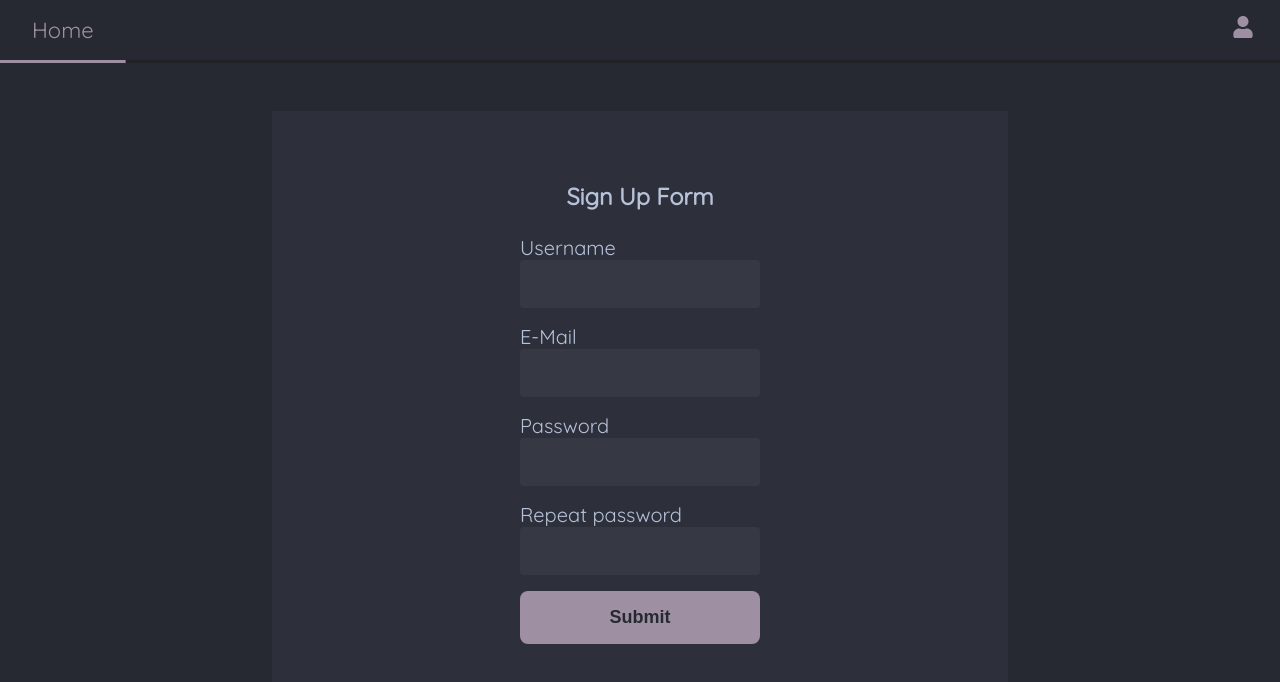
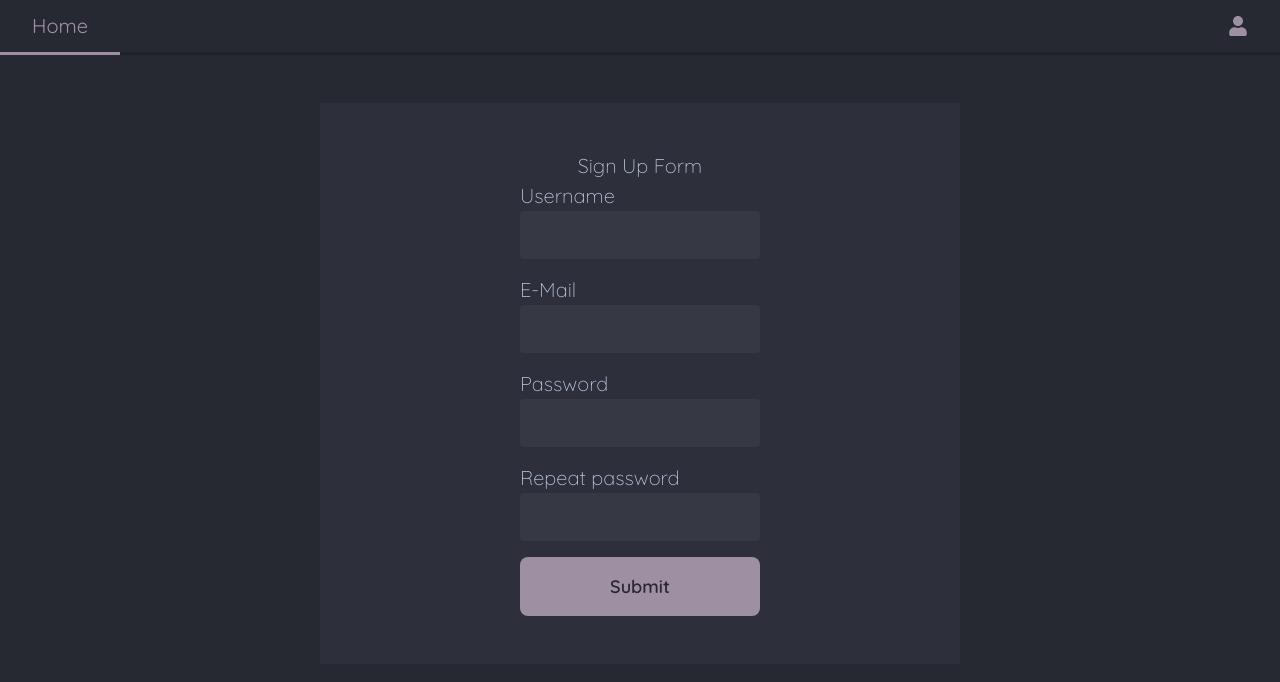
Before and after one commit to zinchenkomig/base-users-frontend, a React (Create React App) app: page /signup in a window 1280 px wide. Shown: the top 682 px of the page. Built offline with nearby package versions, Linux system fonts and the light colour scheme.

Commit message:
tailwind styles and enhancements

```diff
--- a/package.json
+++ b/package.json
@@ -45,5 +45,8 @@
       "last 1 firefox version",
       "last 1 safari version"
     ]
+  },
+  "devDependencies": {
+    "tailwindcss": "^3.4.7"
   }
 }
--- a/src/App.js
+++ b/src/App.js
@@ -1,4 +1,4 @@
-import {createBrowserRouter, NavLink, Outlet, RouterProvider, useNavigate} from "react-router-dom";
+import { createBrowserRouter, NavLink, Outlet, RouterProvider, useNavigate } from "react-router-dom";
 import ErrorPage from "./pages/ErrorPage";
 import Login from "./pages/Login";
 import SignUp from "./pages/SignUp";
@@ -7,7 +7,7 @@ import "./assets/style.css"
 import Profile from "./pages/Profile";
 import RequireSuperuser from "./components/RequireSuperuser";
 import UserManagement from "./pages/UsersManagement";
-import {useContext} from "react";
+import { useContext } from "react";
 import AuthContext from "./context/auth";
 import ProfileDropDown from "./components/ProfileDropDown";
 import Verification from "./pages/Verification";
@@ -22,79 +22,79 @@ import globalRouter from "./hooks/globalRouter";
 const router = createBrowserRouter([
   {
     path: "/",
-        element: <Root/>,
-        errorElement: <ErrorPage/>,
+    element: <Root />,
+    errorElement: <ErrorPage />,
     children: [
       {
-                element: <RequireAuth/>,
+        element: <RequireAuth />,
         children: [
           {
             path: "profile",
-                        element: <Profile/>,
+            element: <Profile />,
           },
         ]
       },
       {
-                element: <RequireSuperuser/>,
+        element: <RequireSuperuser />,
         children: [
           {
             path: "manage/users",
-                        element: <UserManagement/>,
+            element: <UserManagement />,
           }
         ]
       },
       {
         path: "",
-              element: <Home/>
+        element: <Home />
       },
       {
         path: "login",
-                element: <Login/>
+        element: <Login />
       },
       {
         path: "signup",
-                element: <SignUp/>
+        element: <SignUp />
       },
       {
         path: "forgot_password",
-                element: <ForgotPassword/>
+        element: <ForgotPassword />
       },
       {
         path: "verification_sent",
-                element: <VerificationEmailSent/>
+        element: <VerificationEmailSent />
       },
       {
         path: "signup_success",
-                element: <SignupSuccess/>
+        element: <SignupSuccess />
       },
       {
         path: "recover_password/:token",
-                element: <RecoverPassword/>,
-                loader:  async ({ params }) => {
-                    return {"token": params.token};
+        element: <RecoverPassword />,
+        loader: async ({ params }) => {
+          return { "token": params.token };
         }
       },
       {
         path: "verify/:user_guid",
-                element: <Verification/>,
-                loader:  async ({ params }) => {
-                    return {"user_guid": params.user_guid};
+        element: <Verification />,
+        loader: async ({ params }) => {
+          return { "user_guid": params.user_guid };
         }
       }
     ]
   },
 ])
 
-export default function App(){
+export default function App() {
 
   return (
-            <RouterProvider router={router}/>
+    <RouterProvider router={router} />
   )
 }
 
-function NavBar({to, children}){
+function NavBar({ to, children }) {
   return (
-        <NavLink to={to} className={({ isActive}) => isActive ? `link link--elara link--elara-active` : `link link--elara`}>
+    <NavLink to={to} className={({ isActive }) => (isActive ? `link--elara-active` : "") + ` link link--elara`}>
       {children}
     </NavLink>
   )
@@ -118,13 +118,13 @@ function Root() {
           : <></>
         }
 
-          <div className="right-align">
-                      <ProfileDropDown/>
+        <div className="absolute top-0 right-0 h-full">
+          <ProfileDropDown />
         </div>
 
       </nav>
       <div className="main-content">
-              <Outlet/>
+        <Outlet />
       </div>
     </div>
   );
--- a/src/assets/style.css
+++ b/src/assets/style.css
@@ -1,4 +1,7 @@
-@import url('https://fonts.googleapis.com/css2?family=Quicksand&display=swap');
+@import url('https://fonts.googleapis.com/css2?family=Quicksand:wght@300..700&display=swap');
+@tailwind base;
+@tailwind components;
+@tailwind utilities;
 :root {
   --white-text: #b6c2d9;
   --grey-text: #8891a2;
@@ -41,6 +44,7 @@ body {
   color: var(--white-text);
   font-size: 20px;
   font-family: 'Quicksand', sans-serif;
+  font-weight: 300;
   margin: 0;
 }
 form {
@@ -86,8 +90,10 @@ button:active {
 }
 .link {
   padding: 1rem 2rem;
+  font-size: 1.25rem;
+  line-height: 1.25rem;
+  font-weight: 400;
   cursor: pointer;
-  font-size: 18px;
   position: relative;
   white-space: nowrap;
   color: var(--primary);
@@ -107,9 +113,6 @@ button:active {
 .link::before {
   content: '';
   /* show by default */
-}
-.link--elara {
-  font-size: 1.375rem;
 }
 .link--elara::before {
   transform-origin: 50% 100%;
@@ -297,14 +300,6 @@ hr {
   top: 0;
   border-bottom: solid var(--dark-bg) 2px;
   text-align: center;
-}
-.profile-dropdown-body {
-  padding: 20px;
-}
-.profile-icon {
-  position: relative;
-  right: 0;
-  width: 1rem;
 }
 .disabled {
   pointer-events: none;
@@ -586,19 +581,6 @@ button.no-bg-button:disabled:hover {
   white-space: pre-line;
   border-radius: 10px;
 }
-.tweet-input {
-  height: 5rem;
-  width: 100%;
-  box-sizing: border-box;
-  background-color: var(--input);
-  border-radius: 4px;
-  border: none;
-  line-height: 1.2rem;
-  font-size: 16px;
-  padding: 1.2rem;
-  resize: none;
-  color: var(--link);
-}
 .tweet-input:focus {
   /*background-color: #9E90A2;*/
   outline: var(--input-focused) solid;
@@ -622,10 +604,3 @@ button.no-bg-button:disabled:hover {
 input[type="file"] {
   display: none;
 }
-.file-upload {
-  border: var(--grey-text) solid 1px;
-  border-radius: 3px;
-  display: inline-block;
-  padding: 0.5rem;
-  cursor: pointer;
-}
--- a/src/assets/style.less
+++ b/src/assets/style.less
@@ -1,6 +1,9 @@
-@import (css) url('https://fonts.googleapis.com/css2?family=Quicksand&display=swap');
+@tailwind base;
+@tailwind components;
+@tailwind utilities;
+@import (css) url('https://fonts.googleapis.com/css2?family=Quicksand:wght@300..700&display=swap');
 
-:root{
+:root {
   --white-text: #b6c2d9;
   --grey-text: #8891a2;
   --dark-shadow: #202226;
@@ -21,42 +24,43 @@
   --alt: #A29590;
 }
 
-.success{
+.success {
   color: var(--success);
 }
 
-.fail{
+.fail {
   color: var(--fail);
 }
 
-a:visited{
+a:visited {
   color: var(--primary);
 }
 
-a{
+a {
   color: var(--link);
 }
 
-nav{
+nav {
   display: flex;
   width: 100%;
   border-bottom: var(--dark-shadow) solid 3px;
 }
 
-body{
+body {
   background-color: var(--dark-bg);
   color: var(--white-text);
   font-size: 20px;
   font-family: 'Quicksand', sans-serif;
+  font-weight: 300;
   margin: 0;
 }
 
-form{
+form {
   display: flex;
   flex-direction: column;
 }
 
-input{
+input {
   box-sizing: border-box;
   background-color: var(--input);
   border-radius: 4px;
@@ -66,12 +70,12 @@ input{
   color: var(--link)
 }
 
-input:focus{
+input:focus {
   /*background-color: #9E90A2;*/
   outline: var(--input-focused) solid;
 }
 
-button{
+button {
   padding: 1rem;
   background-color: var(--primary);
   border: none;
@@ -84,26 +88,28 @@ button{
   font-weight: 600;
 }
 
-button:hover{
+button:hover {
   scale: 1.05;
 }
 
-button:active{
+button:active {
   scale: 1.08;
 }
 
-.alt-color{
+.alt-color {
   background-color: var(--alt);
 }
 
-.nav-link{
+.nav-link {
   color: var(--primary);
 }
 
 .link {
   padding: 1rem 2rem;
+  font-size: 1.25rem;
+  line-height: 1.25rem;
+  font-weight: 400;
   cursor: pointer;
-  font-size: 18px;
   position: relative;
   white-space: nowrap;
   color: var(--primary);
@@ -127,9 +133,6 @@ button:active{
   /* show by default */
 }
 
-.link--elara {
-  font-size: 1.375rem;
-}
 
 .link--elara::before {
   transform-origin: 50% 100%;
@@ -158,25 +161,25 @@ button:active{
 
 /* Smartphones (portrait) ----------- */
 @media only screen and (max-width: 480px) {
-  .main-content{
+  .main-content {
     margin: 2rem 0 1rem;
   }
 }
 
 @media only screen and (min-width: 481px) {
-  .main-content{
+  .main-content {
     margin: 3rem 3rem 1rem;
   }
 }
 
 @media only screen and (max-width: 480px) {
-  .message-content{
+  .message-content {
     margin: 2rem 0 1rem;
   }
 }
 
 @media only screen and (min-width: 481px) {
-  .message-content{
+  .message-content {
     margin: 3rem 3rem 1rem;
     max-width: 60rem;
   }
@@ -191,7 +194,7 @@ button:active{
 }
 
 @media only screen and (max-width: 850px) {
-  .login-frame{
+  .login-frame {
     display: flex;
     flex-direction: column;
     align-items: center;
@@ -210,7 +213,7 @@ button:active{
 }
 
 @media only screen and (max-width: 850px) {
-  .message-frame{
+  .message-frame {
     padding: 2rem;
     background-color: var(--text-container);
     display: flex;
@@ -231,52 +234,52 @@ button:active{
 }
 
 
-.input-field{
+.input-field {
   margin-bottom: 1rem;
 }
 
-.input-warning{
+.input-warning {
   color: var(--warning);
   padding-left: 0.3rem;
   width: 15rem;
 }
 
-.button-half{
+.button-half {
   width: 7.5rem;
 }
 
-.button-margin{
+.button-margin {
   width: 7rem;
   margin: 0.8rem;
 }
 
-.login-choose-container{
+.login-choose-container {
   padding: 1rem 0.3rem;
 }
 
-hr{
-  border: 1px solid var(--grey-text) ;
+hr {
+  border: 1px solid var(--grey-text);
 }
 
-.login-hr{
+.login-hr {
   width: 18rem;
 }
 
-.users-table{
+.users-table {
   border: var(--primary);
   border-radius: 1px;
   display: flex;
   flex-direction: column;
 }
 
-.user-record-container{
+.user-record-container {
   background-color: var(--text-container);
   margin-bottom: 0.7rem;
   padding: 0.8rem;
   position: relative;
 }
 
-.tweet-record-container{
+.tweet-record-container {
   background-color: var(--text-container);
   border-radius: 15px;
   margin-bottom: 0.7rem;
@@ -284,7 +287,7 @@ hr{
   position: relative;
 }
 
-.profile-container{
+.profile-container {
   background-color: var(--text-container);
   display: flex;
   justify-content: center;
@@ -293,7 +296,7 @@ hr{
   padding: 2rem;
 }
 
-.profile-info-container{
+.profile-info-container {
   align-self: center;
   margin-top: 2rem;
   display: flex;
@@ -302,7 +305,7 @@ hr{
   border: var(--grey-text) 1px solid;
 }
 
-.profile-pic-container{
+.profile-pic-container {
   display: flex;
   height: 200px;
   width: 200px;
@@ -314,24 +317,24 @@ hr{
   margin: -20px;
 }
 
-.right-align{
+.right-align {
   position: absolute;
   right: 0;
 }
 
-.dropdown-profile-container{
+.dropdown-profile-container {
   position: relative;
 }
 
-.profile-dropdown-link{
+.profile-dropdown-link {
   color: var(--link);
 }
 
-.profile-dropdown-link:visited{
+.profile-dropdown-link:visited {
   color: var(--link);
 }
 
-.profile-dropdown{
+.profile-dropdown {
   background-color: var(--profile-container);
   position: absolute;
   top: 70px;
@@ -342,13 +345,13 @@ hr{
 
 }
 
-.profile-dropdown ul{
+.profile-dropdown ul {
   list-style-type: none;
   padding: 0 1rem;
   margin: 1rem;
 }
 
-.profile-dropdown-name{
+.profile-dropdown-name {
   padding-block: 10px;
   font-size: 24px;
   position: relative;
@@ -357,32 +360,22 @@ hr{
   text-align: center;
 }
 
-.profile-dropdown-body{
-  padding: 20px;
-}
-
-.profile-icon{
-  position: relative;
-  right: 0;
-  width: 1rem;
-}
-
-.disabled{
+.disabled {
   pointer-events: none;
 }
 
-.user-record{
+.user-record {
   display: grid;
   grid-template-columns: 6fr 1.5fr;
   align-items: center;
 }
 
-.user-record-button{
+.user-record-button {
   display: flex;
   justify-content: flex-end;
 }
 
-button.no-bg-button{
+button.no-bg-button {
   border: none;
   background: none;
   color: var(--link);
@@ -391,20 +384,20 @@ button.no-bg-button{
   padding: 1rem;
 }
 
-button.no-bg-button:hover{
+button.no-bg-button:hover {
   background: rgba(255, 255, 255, 0.03);
 }
 
-button.no-bg-button:disabled{
+button.no-bg-button:disabled {
   color: var(--input-focused);
   cursor: not-allowed;
 }
 
-button.no-bg-button:disabled:hover{
+button.no-bg-button:disabled:hover {
   background: none;
 }
 
-.in-record-input{
+.in-record-input {
   background: rgba(0, 0, 0, 0.1);
   box-sizing: border-box;
   width: 95%;
@@ -415,16 +408,16 @@ button.no-bg-button:disabled:hover{
   color: var(--white-text);
 }
 
-.in-record-input::placeholder{
+.in-record-input::placeholder {
   color: var(--white-text);
 }
 
-.fader{
+.fader {
   position: absolute;
   background-color: rgba(45, 45, 45, 0.3);
   z-index: 1000;
-  top:0;
-  left:0;
+  top: 0;
+  left: 0;
   right: 0;
   bottom: 0;
 }
@@ -449,93 +442,93 @@ button.no-bg-button:disabled:hover{
 
 
 
-.user-record-info{
+.user-record-info {
   display: flex;
   gap: 1rem;
   flex-wrap: wrap;
 }
 
-.user-record-info-field-name{
+.user-record-info-field-name {
   color: var(--grey-text);
   margin-bottom: 1rem;
   font-size: 16px;
 }
 
-.user-record-info-field{
+.user-record-info-field {
   min-width: 14rem;
 }
 
-.user-record-info-value-single{
+.user-record-info-value-single {
   height: 3rem;
 }
 
-.user-record-info-value{
+.user-record-info-value {
   max-width: 20rem;
 }
 
 
-.multi-select-container{
+.multi-select-container {
   height: 90%;
   padding: 0.5rem 0;
   background-color: var(--dark-bg);
   border-style: none;
 }
 
-.multi-select__control{
+.multi-select__control {
   height: 90%;
   background-color: var(--dark-bg);
 }
 
-.multi-select__multi-value{
+.multi-select__multi-value {
   background-color: var(--input);
   padding: 0.2rem;
 }
 
-.multi-select__value-container{
+.multi-select__value-container {
   padding-left: 0.5rem;
   display: flex;
   flex-wrap: wrap;
   gap: 0.5rem;
 }
 
-.multi-select__multi-value__label{
+.multi-select__multi-value__label {
   padding: 0.1rem 0.7rem;
 }
 
-.multi-select__multi-value__remove{
+.multi-select__multi-value__remove {
   background-color: var(--input);
 }
 
-.multi-select__indicator{
+.multi-select__indicator {
   color: var(--white-text);
 }
 
-.multi-select__multi-value__remove:hover{
+.multi-select__multi-value__remove:hover {
   background-color: var(--link);
 }
 
-.multi-select__menu{
+.multi-select__menu {
   background-color: var(--input);
 }
 
-.multi-select__menu-list{
+.multi-select__menu-list {
   gap: 2rem;
 }
 
-.multi-select__option{
+.multi-select__option {
   padding: 0.8rem;
 }
 
-.multi-select__option:hover{
+.multi-select__option:hover {
   background-color: var(--input-focused);
 }
 
-.login-input{
+.login-input {
   height: 3rem;
   width: 15rem;
 }
 
-.icon{
+.icon {
   border: none;
   background: none;
   font-size: 2rem;
@@ -543,13 +536,13 @@ button.no-bg-button:disabled:hover{
   padding: 0.2rem;
 }
 
-.editable-field{
+.editable-field {
   display: flex;
   flex-wrap: wrap;
   align-items: center;
 }
 
-.editable-field-input{
+.editable-field-input {
   margin-left: 1rem;
   height: 4rem;
   max-width: 20rem;
@@ -557,7 +550,7 @@ button.no-bg-button:disabled:hover{
   align-items: center;
 }
 
-.content-container{
+.content-container {
   background-color: var(--text-container);
   display: flex;
   justify-content: center;
@@ -567,17 +560,17 @@ button.no-bg-button:disabled:hover{
   padding: 2rem;
 }
 
-.center{
+.center {
   display: flex;
   flex-direction: column;
   align-items: center;
 }
 
-.indent-top{
+.indent-top {
   margin-top: 3rem;
 }
 
-.indent-left{
+.indent-left {
   margin-left: 8rem;
 }
 
@@ -589,11 +582,11 @@ button.no-bg-button:disabled:hover{
   padding-right: 1rem;
 }
 
-.profile-row-name{
+.profile-row-name {
   width: 10rem;
 }
 
-.alt-button{
+.alt-button {
   margin: 0.5rem;
   background-color: var(--secondary);
   color: var(--dark-bg);
@@ -601,22 +594,22 @@ button.no-bg-button:disabled:hover{
   width: 7rem;
 }
 
-.full-width{
+.full-width {
   width: 100%
 }
 
-.search-input{
+.search-input {
   height: 4rem;
   padding-left: 3rem;
 }
 
-.search-input-container{
+.search-input-container {
   display: flex;
   justify-content: center;
   margin: 1.5rem;
 }
 
-.input-icon-container{
+.input-icon-container {
   position: relative;
   display: flex;
   align-items: center;
@@ -624,7 +617,7 @@ button.no-bg-button:disabled:hover{
   max-width: 50rem;
 }
 
-.input-icon{
+.input-icon {
   position: absolute;
   left: 0.8rem;
 }
@@ -633,15 +626,16 @@ button.no-bg-button:disabled:hover{
 .loader {
   width: 40px;
   height: 20px;
-  --c:no-repeat radial-gradient(farthest-side,var(--secondary) 93%, var(--secondary));
+  --c: no-repeat radial-gradient(farthest-side, var(--secondary) 93%, var(--secondary));
   background:
-          var(--c) 0    0,
-          var(--c) 50%  0,
-          var(--c) 100% 0;
+    var(--c) 0 0,
+    var(--c) 50% 0,
+    var(--c) 100% 0;
   background-size: 8px 8px;
   position: relative;
   animation: l4-0 1s linear infinite alternate;
 }
+
 .loader:before {
   content: "";
   position: absolute;
@@ -651,24 +645,47 @@ button.no-bg-button:disabled:hover{
   left: 0;
   top: 0;
   animation:
-          l4-1 1s  linear infinite alternate,
-          l4-2 0.5s cubic-bezier(0,200,.8,200) infinite;
-}
-@keyframes l4-0 {
-  0%      {background-position: 0  100%,50% 0   ,100% 0}
-  8%,42%  {background-position: 0  0   ,50% 0   ,100% 0}
-  50%     {background-position: 0  0   ,50% 100%,100% 0}
-  58%,92% {background-position: 0  0   ,50% 0   ,100% 0}
-  100%    {background-position: 0  0   ,50% 0   ,100% 100%}
-}
-@keyframes l4-1 {
-  100% {left:calc(100% - 8px)}
-}
-@keyframes l4-2 {
-  100% {top:-0.1px}
+    l4-1 1s linear infinite alternate,
+    l4-2 0.5s cubic-bezier(0, 200, .8, 200) infinite;
 }
 
-.tweet-user-container{
+@keyframes l4-0 {
+  0% {
+    background-position: 0 100%, 50% 0, 100% 0
+  }
+
+  8%,
+  42% {
+    background-position: 0 0, 50% 0, 100% 0
+  }
+
+  50% {
+    background-position: 0 0, 50% 100%, 100% 0
+  }
+
+  58%,
+  92% {
+    background-position: 0 0, 50% 0, 100% 0
+  }
+
+  100% {
+    background-position: 0 0, 50% 0, 100% 100%
+  }
+}
+
+@keyframes l4-1 {
+  100% {
+    left: calc(100% - 8px)
+  }
+}
+
+@keyframes l4-2 {
+  100% {
+    top: -0.1px
+  }
+}
+
+.tweet-user-container {
   gap: 2rem;
   display: flex;
   flex-direction: row;
@@ -678,7 +695,7 @@ button.no-bg-button:disabled:hover{
   align-items: center;
 }
 
-.tweet-container{
+.tweet-container {
   padding: 1.5rem;
   gap: 2rem;
   display: flex;
@@ -689,32 +706,18 @@ button.no-bg-button:disabled:hover{
   border-radius: 10px;
 }
 
-.tweet-input{
-  height: 5rem;
-  width: 100%;
-  box-sizing: border-box;
-  background-color: var(--input);
-  border-radius: 4px;
-  border: none;
-  line-height: 1.2rem;
-  font-size: 16px;
-  padding: 1.2rem;
-  resize: none;
-  color: var(--link)
-}
-
-.tweet-input:focus{
+.tweet-input:focus {
   /*background-color: #9E90A2;*/
   outline: var(--input-focused) solid;
 }
 
-.tweets-table{
+.tweets-table {
   display: flex;
   flex-direction: column;
   gap: 1.2rem;
 }
 
-.created-at-label{
+.created-at-label {
   color: var(--grey-text);
   font-size: 14px;
   margin: 0.2rem;
@@ -723,18 +726,10 @@ button.no-bg-button:disabled:hover{
   flex-direction: column;
 }
 
-.go-button{
+.go-button {
   background-color: #a46ba2;
 }
 
 input[type="file"] {
   display: none;
 }
-
-.file-upload{
-  border: var(--grey-text) solid 1px;
-  border-radius: 3px;
-  display: inline-block;
-  padding: 0.5rem;
-  cursor: pointer;
-}
--- a/src/components/ProfileDropDown.js
+++ b/src/components/ProfileDropDown.js
@@ -1,8 +1,8 @@
-import {useContext, useState, useEffect, useRef} from "react";
-import {FaUser} from "react-icons/fa";
+import { useContext, useState, useEffect, useRef } from "react";
+import { FaUser } from "react-icons/fa";
 import AuthContext from "../context/auth";
 import axios from "../api/backend";
-import {Link, useNavigate} from "react-router-dom";
+import { Link, useNavigate } from "react-router-dom";
 
 
 function useOutsideAlerter(ref, setIsOpened) {
@@ -25,13 +25,13 @@ function useOutsideAlerter(ref, setIsOpened) {
 }
 
 const ProfileDropDown = () => {
-    const {userInfo, setUserInfo} = useContext(AuthContext);
+  const { userInfo, setUserInfo } = useContext(AuthContext);
   const [isOpened, setIsOpened] = useState(false);
   const wrapperRef = useRef(null);
   useOutsideAlerter(wrapperRef, setIsOpened);
   const navigate = useNavigate()
 
-    async function onLogoutClick(){
+  async function onLogoutClick() {
     await axios.post('/auth/logout');
     localStorage.removeItem('username');
     localStorage.removeItem('roles');
@@ -42,32 +42,31 @@ const ProfileDropDown = () => {
   }
 
   return (
-        <div ref={wrapperRef} className="dropdown-profile-container">
-        <div className={(isOpened ? "link link--elara link--elara-active" :"link link--elara") + " nav-link profile-icon"}
-             onClick={() =>
-             { if (!isOpened && userInfo.user_guid){setIsOpened(true)}
-                else if(!userInfo.user_guid){navigate('/login')}
-                else{setIsOpened(false)}}
+    <div ref={wrapperRef}>
+      <div className={(isOpened ? "link--elara-active" : "") + " link link--elara box-content align-baseline"}
+        onClick={() => {
+          if (!isOpened && userInfo.user_guid) { setIsOpened(true) }
+          else if (!userInfo.user_guid) { navigate('/login') }
+          else { setIsOpened(false) }
+        }
         }>
-            <FaUser/>
+        <FaUser />
       </div>
-        {isOpened && userInfo.user_guid ?
-                <div className="profile-dropdown">
-                    <div className="profile-dropdown-name">{userInfo.username || 'unknown username'}</div>
-                    <div className="profile-dropdown-body">
+      {isOpened && userInfo.user_guid &&
+        <div className="absolute shadow-lg border border-gray-300 m-3 shadow-gray-600 right-1 z-10 rounded-md bg-gray-700">
+          <div className="border-b border-gray-300 px-4 py-2 text-2xl relative text-center">{userInfo.username || 'unknown username'}</div>
+          <div className="p-4 pt-0">
             <ul>
-                            <li> <Link className="profile-dropdown-link"
-                                       onClick={()=>{setIsOpened(false)}}
+              <li className="py-8 text-center"> <Link className="text-2xl font-normal underline underline-offset-4"
+                onClick={() => { setIsOpened(false) }}
                 to={`/profile`}>Profile</Link> </li>
             </ul>
             <button onClick={onLogoutClick}>Log Out</button>
           </div>
         </div>
-                :
-                <></>
       }
     </div>
   );
 }
 
-export default  ProfileDropDown
+export default ProfileDropDown
--- /dev/null
+++ b/tailwind.config.js
@@ -0,0 +1,19 @@
+/** @type {import('tailwindcss').Config} */
+module.exports = {
+  content: [
+    "./src/**/*.{js,jsx,ts,tsx}",
+  ],
+  theme: {
+    extend: {
+      colors: {
+        gray: {
+          300: "#8891a2",
+          400: "#363844",
+          500: "#2D2F3AFF",
+          700: "#272932",
+        },
+      },
+    },
+  },
+  plugins: [],
+};
```
Also changed, not shown: src/components/Inputs.js (+4 -5 lines), src/pages/Home.js (+38 -37 lines), src/pages/Login.js (+19 -19 lines), src/pages/Profile.js (+51 -47 lines), 1 other file (tests, documents, lock files or other folders). Lines whose indentation alone changed are shown as unchanged.
